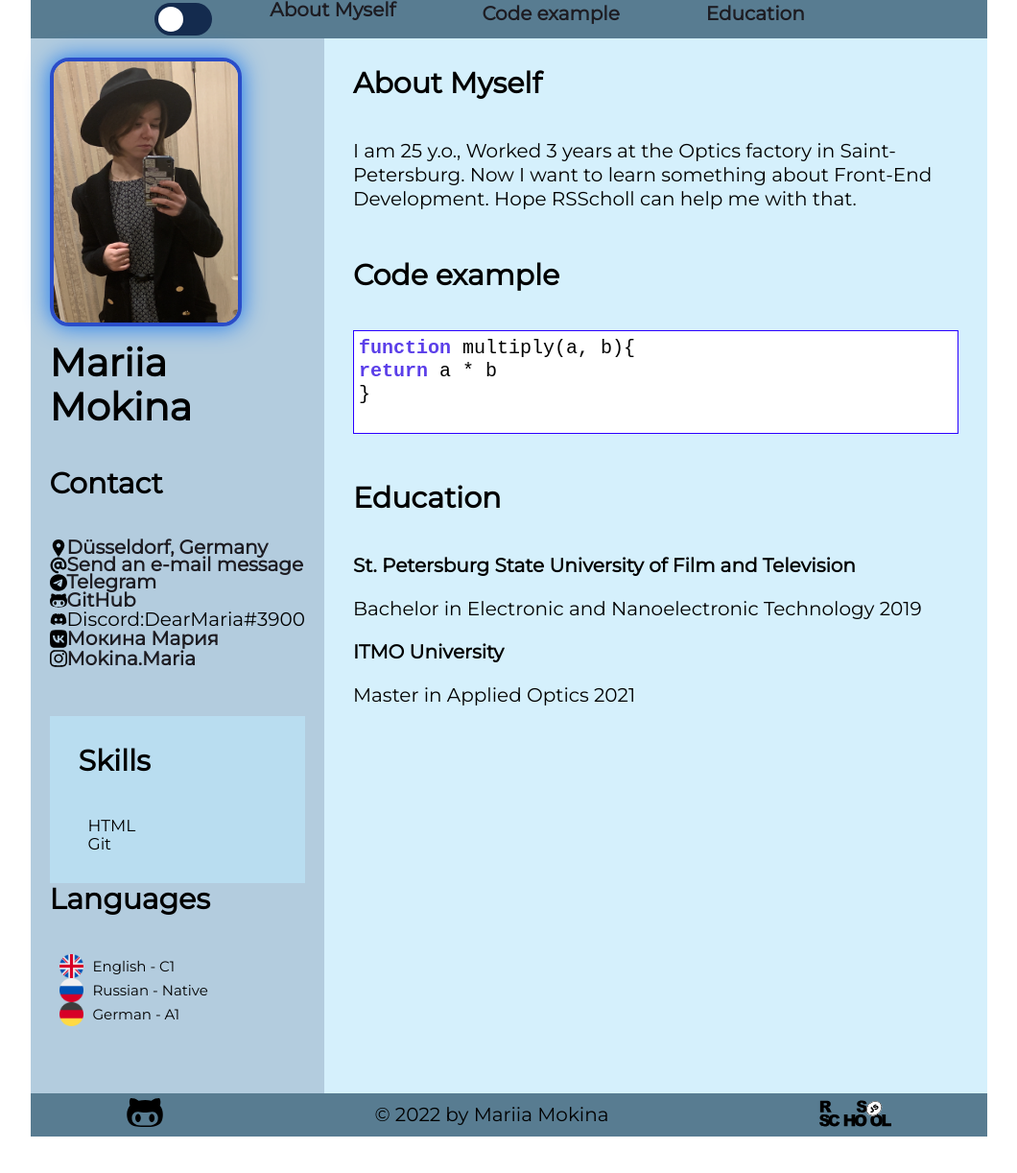
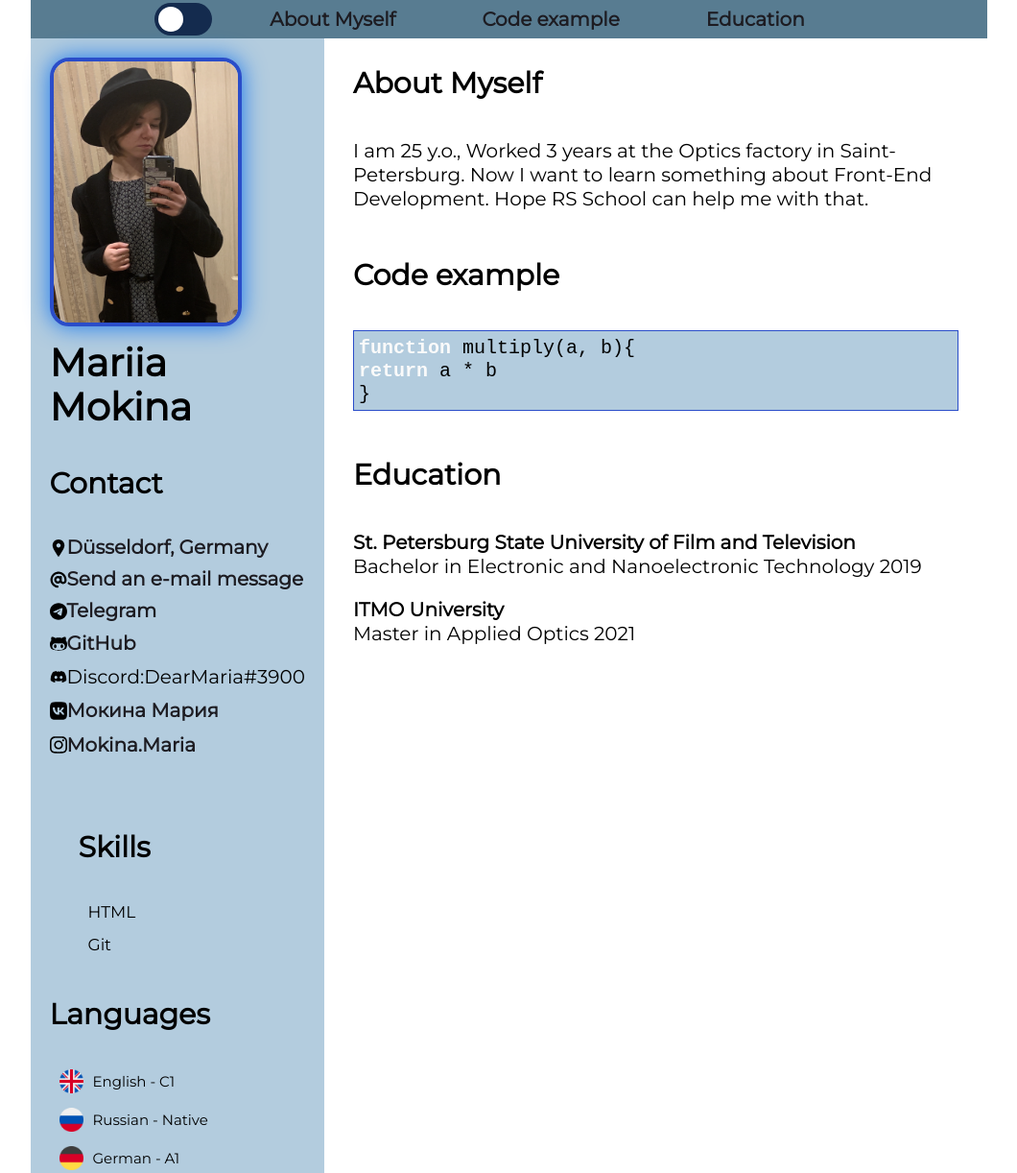
Before and after one commit to DearrMaria/rsschool-cv, a plain HTML site: page index.html in a window 1280 px wide. Shown: the top 1222 px of the page at 96% size, without its empty margins (110-1170 px from the left). Before the commit the page ends 1184 px from the top, so only its background shows below. Drawn offline with nearby package versions, Linux system fonts and the light colour scheme.

Commit message:
refactor:change information in html and css  files, add logos

```diff
--- a/index.html
+++ b/index.html
@@ -15,8 +15,6 @@
 </head>
 
 <body>
-
-      </div>
     <div class="wrapper">
         <header class="header">
             <div class="header__container">
@@ -25,13 +23,12 @@
                         <input type="checkbox">
                         <span class="slider round"></span>
                     </label>
-					<ul class="menu__list"
+                    <ul class="menu__list">
                          <li class="menu__item">
                             <a href="#About" class="menu__link">About Myself</a>
                         </li>
                         <li class="menu__item">
                             <a href="#Codebar" class="menu__link">Code example</a>
-						</li>
                         </li>
                         <li class="menu__item">
                             <a href="#Education" class="menu__link">Education</a>
@@ -51,31 +48,33 @@
                     <section class="section-contact section">
                         <h2 id="Contact">Contact</h2>
                         <ul class="contact__list">
-                            <li class="contact__item">
-								<img class="ico" src="assets/img/location-sign.svg" alt="location" /><a class="contact__link"
-									href="https://www.google.com/maps/place/%D0%94%D1%8E%D1%81%D1%81%D0%B5%D0%BB%D1%8C%D0%B4%D0%BE%D1%80%D1%84/">Düsseldorf, Germany</a>
+                            <li class="contact__item list-item">
+                                <img class="ico" src="assets/img/location-sign.svg" alt="location" /><a
+                                    class="contact__link"
+                                    href="https://www.google.com/maps/place/%D0%94%D1%8E%D1%81%D1%81%D0%B5%D0%BB%D1%8C%D0%B4%D0%BE%D1%80%D1%84/">Düsseldorf,
+                                    Germany</a>
                             </li>
-							<li class="contact__item">
+                            <li class="contact__item list-item">
                                 <img class="ico" src="assets/img/email.svg" alt="mail" /><a class="contact__link"
                                     href="mailto:mokina.maria@mail.ru">Send an e-mail message</a>
                             </li>
-							<li class="contact__item">
+                            <li class="contact__item list-item">
                                 <img class="ico" src="assets/img/tg.svg" alt="telegram" /><a class="contact__link"
                                     href="https://t.me/dear_maria">Telegram</a>
                             </li>
-							<li class="contact__item">
+                            <li class="contact__item list-item">
                                 <img class="ico" src="assets/img/github.svg" alt="github" /><a class="contact__link"
                                     href="https://github.com/dearrmaria">GitHub</a>
                             </li>
-							<li class="contact__item">
-								<img class="ico" src="assets/img/discord.svg" alt="discord" /><a class="contact"
-									>Discord:DearMaria#3900</a>
+                            <li class="contact__item list-item">
+                                <img class="ico" src="assets/img/discord.svg" alt="discord" /><a
+                                    class="contact">Discord:DearMaria#3900</a>
                             </li>
-                            <li class="contact__item">
+                            <li class="contact__item list-item">
                                 <img class="ico" src="assets/img/vk.svg" alt="vk" /><a class="contact__link"
                                     href="https://vk.com/dear_maria">Мокина Мария</a>
                             </li>
-                            <li class="contact__item">
+                            <li class="contact__item list-item">
                                 <img class="ico" src="assets/img/instagram.svg" alt="github" /><a class="contact__link"
                                     href="https://instagram.com/mokina.maria">Mokina.Maria</a>
                             </li>
@@ -84,21 +83,21 @@
                     <section class="wrapper-right">
                         <h2 id="Skills">Skills</h2>
                         <ul class="skills__list">
-							<li class="skills__item">HTML</li>
-							<li class="skills__item">Git</li>
+                            <li class="skills__item list-item">HTML</li>
+                            <li class="skills__item list-item">Git</li>
                         </ul>
                     </section>
                     <section class="section-languages section">
                         <h2 id="Languages">Languages</h2>
                         <ul class="languages__list">
-							<li class="languages__item">
+                            <li class="languages__item list-item">
                                 <img class="ico__lng" src="assets/img/united-kingdom.png" alt="eng" />English - C1
                             </li>
-							<li class="languages__item">
+                            <li class="languages__item list-item">
                                 <img class="ico__lng" src="assets/img/russia.png" alt="ru" />Russian
                                 - Native
                             </li>
-							<li class="languages__item">
+                            <li class="languages__item list-item">
                                 <img class="ico__lng" src="assets/img/german.png" alt="de" />German
                                 - A1
                             </li>
@@ -107,32 +106,30 @@
                 </div>
                 <div class="wrapper-right">
                     <section class="section-about section">
-						<h2 id="About me">About Myself</h2>
+                        <h2 id="About_me">About Myself</h2>
                         <p>
-						I am 25 y.o., Worked 3 years at the Optics factory in Saint-Petersburg. Now I want to learn something about Front-End Development. Hope RSScholl can help me with that.
+                            I am 25 y.o., Worked 3 years at the Optics factory in Saint-Petersburg. Now I want to learn
+                            something about Front-End Development. Hope RS School can help me with that.
                         </p>
                     </section>
                     <h2 id="Code" class="h2-code">Code example</h2>
                     <div class="code__box">
                         <code>
-									<span class="code__function">function</span> multiply(a, b){<br />
-									<span class="code__function">return</span> a * b<br />
-									}<br />
-									<br />
+									<span class="code__function">function</span> multiply(a, b){<br>
+									<span class="code__function">return</span> a * b<br>
+									}<br/>
 								</code>
                     </div>
-					</section>
                     <p class="section-education section">
                     <h2 id="Education">Education</h2>
                     <p>
-							<strong>St. Petersburg State University of Film and Television </strong>
-                        <p>Bachelor in Electronic and Nanoelectronic Technology 2019</p>
+                        <strong>St. Petersburg State University of Film and Television </strong><br>
+                    Bachelor in Electronic and Nanoelectronic Technology 2019
                     </p>
                     <p>
-							<strong>ITMO University</strong>
-                            <p>Master in Applied Optics 2021</p>
+                        <strong>ITMO University</strong><br>
+                    Master in Applied Optics 2021
                     </p>
-					</section>
                 </div>
             </div>
         </main>
@@ -141,14 +138,16 @@
             <div class="footer__container">
                 <ul class="footer__list">
                     <li class="footer__item">
-						<a class="contact__link" href="https://github.com/dearrmaria"><img class="ico" src="assets/img/github.svg" style="width:40px;height:40px;"></a>
+                        <a class="contact__link" href="https://github.com/dearrmaria"><img class="ico"
+                                src="assets/img/github.svg" style="width:40px;height:40px;" alt="github logo" ></a>
                     </li>
                     <li class="footer__item">
                         <span> © 2022 by Mariia Mokina</span>
                     </li>
                     <li class="footer__item">
-						<a class="contact__link" href="https://rs.school/js/"><img class="ico" src="assets/img/rs_school_logo.svg" style="width:75px;height:95px;"
-								alt="rs school" /></a>
+                        <a class="contact__link" href="https://rs.school/js/"><img class="ico"
+                                src="assets/img/rs_school_logo.svg" style="width:75px;height:95px;"
+                                alt="rs school logo" /></a>
                     </li>
                 </ul>
             </div>
--- a/style.css
+++ b/style.css
@@ -1,11 +1,13 @@
 * {
     box-sizing: border-box;
 }
+
 h1,
 h2 {
     margin: 0;
     margin-bottom: 40px;
 }
+
 ul {
     margin: 0;
     padding: 0;
@@ -17,10 +19,13 @@ body {
     font-size: 20px;
     color: #000000;
     height: 100%;
+    margin: 0;
 }
+
 i {
     margin-bottom: 10px;
 }
+
 p {
     font-family: 'Montserrat', sans-serif;
     font-style: normal;
@@ -28,38 +33,46 @@ p {
     font-size: 20px;
     line-height: 25px;
 }
+
 .wrapper {
     overflow: hidden;
     display: flex;
     flex-direction: column;
     min-height: 100%;
 }
+
 .main {
     flex: 1 1 auto;
 }
+
 .header__container {
     display: flex;
     min-height: 40px;
     align-items: center;
     background-color: #587c91;
 }
+
 .header__menu {
     flex: 1 1 auto;
 }
+
 .menu {
     display: flex;
     justify-content: center;
 }
+
 .menu__list {
     display: flex;
     gap: 90px;
+    align-items: center;
 }
+
 [class*='__item'] {
     list-style-type: none;
 }
 
 [class*='__link'] {
-	font-family:Montserrat;
+    font-family: Montserrat;
     font-style: normal;
     font-weight: 800;
     font-size: 20px;
@@ -77,15 +90,16 @@ p {
     display: flex;
     min-height: calc(100vh - 80px);
 }
+
 .wrapper-left {
     padding: 20px;
     flex: 1 1 30%;
     background-color: #b3ccde;
 }
+
 .wrapper-right {
     flex: 1 1 70%;
     padding: 30px;
-	background-color: #bde8faa1;
 }
 
 .section-photo {
@@ -93,6 +107,7 @@ p {
     flex-direction: column;
     align-items: center;
 }
+
 .avatar {
     margin-bottom: 10px;
     border-radius: 20px;
@@ -106,15 +121,18 @@ p {
 .section {
     margin-bottom: 50px;
 }
+
 .contact__item {
     display: flex;
     align-items: center;
     line-height: 1;
+    margin: 10px;
 }
 
 .ico {
     width: 18px;
 }
+
 .skills__item {
     font-size: 17px;
     list-style-type: none;
@@ -131,13 +149,16 @@ p {
     display: flex;
     align-items: center;
     font-size: 15px;
+    margin-top: 10px;
 }
+
 .footer__container {
     display: flex;
     height: 40px;
     align-items: center;
     background-color: #587c91;
 }
+
 .footer__list {
     width: 100%;
     display: flex;
@@ -147,21 +168,25 @@ p {
 }
 
 .code__box {
-	background-color: #FFFFFF;
-	border: 1.5px solid #2b00ff;
+    background-color: #b3ccde;
+    border: 1.5px solid rgb(42, 77, 201);
     padding: 5px;
 }
+
 .code__function {
-	color: #5b3fe9;
+    color: rgb(250, 250, 250);
     font-weight: 800;
 }
+
 .footer__container {
     height: 45px;
 }
+
 [class*='__container'] {
     max-width: 997px;
     margin: 0px auto;
 }
+
 .experience__box {
     display: flex;
     align-items: center;
@@ -169,6 +194,7 @@ p {
     flex-direction: column;
     border: 1px solid;
 }
+
 @media (max-width: 850px) {
     h1 {
         font-size: 20px;
@@ -188,24 +214,30 @@ p {
         display: none;
     }
 }
+
 @media (max-width: 500px) {
     .main__container {
         flex-direction: column;
     }
+
     .wrapper-right {
         display: flex;
         flex-wrap: wrap;
     }
+
     .section-contact {
         flex: 1 1 50%;
         order: -1;
     }
+
     .section-photo {
         flex: 1 1 50%;
     }
+
     .section-skills {
         flex: 1 1 50%;
     }
+
     .section-languages {
         flex: 1 1 50%;
     }
@@ -216,6 +248,7 @@ p {
         display: block;
     }
 }
+
 .switch {
     position: relative;
     right: 60px;
@@ -254,19 +287,20 @@ p {
     transition: .4s;
 }
 
-  input:checked + .slider {
+input:checked+.slider {
     background-color: #2196F3;
 }
 
-  input:focus + .slider {
+input:focus+.slider {
     box-shadow: 0 0 1px #2f5e85;
 }
 
-  input:checked + .slider:before {
+input:checked+.slider:before {
     -webkit-transform: translateX(26px);
     -ms-transform: translateX(26px);
     transform: translateX(26px);
 }
+
 .slider.round {
     border-radius: 34px;
 }
@@ -274,3 +308,7 @@ p {
 .slider.round:before {
     border-radius: 50%;
 }
+
+.list-item {
+    margin: 15px 0;
+}
```
Lines whose indentation alone changed are shown as unchanged.
